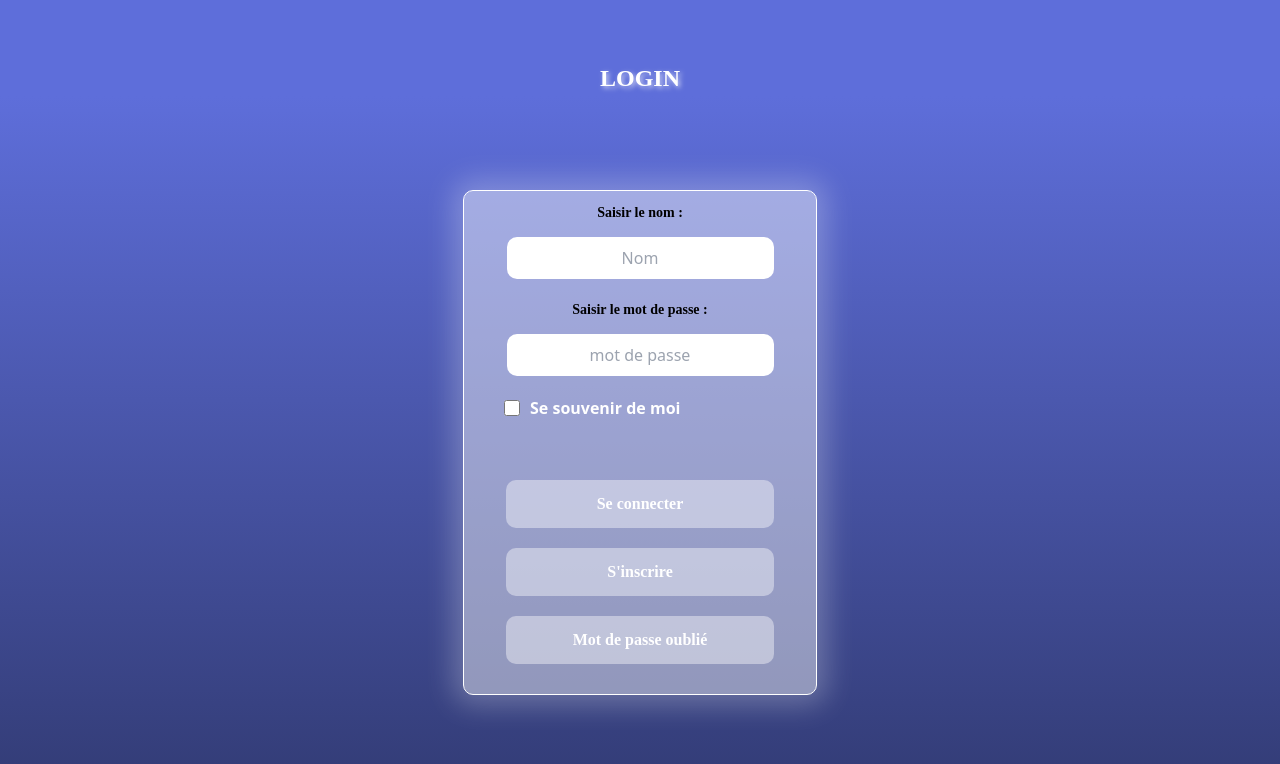
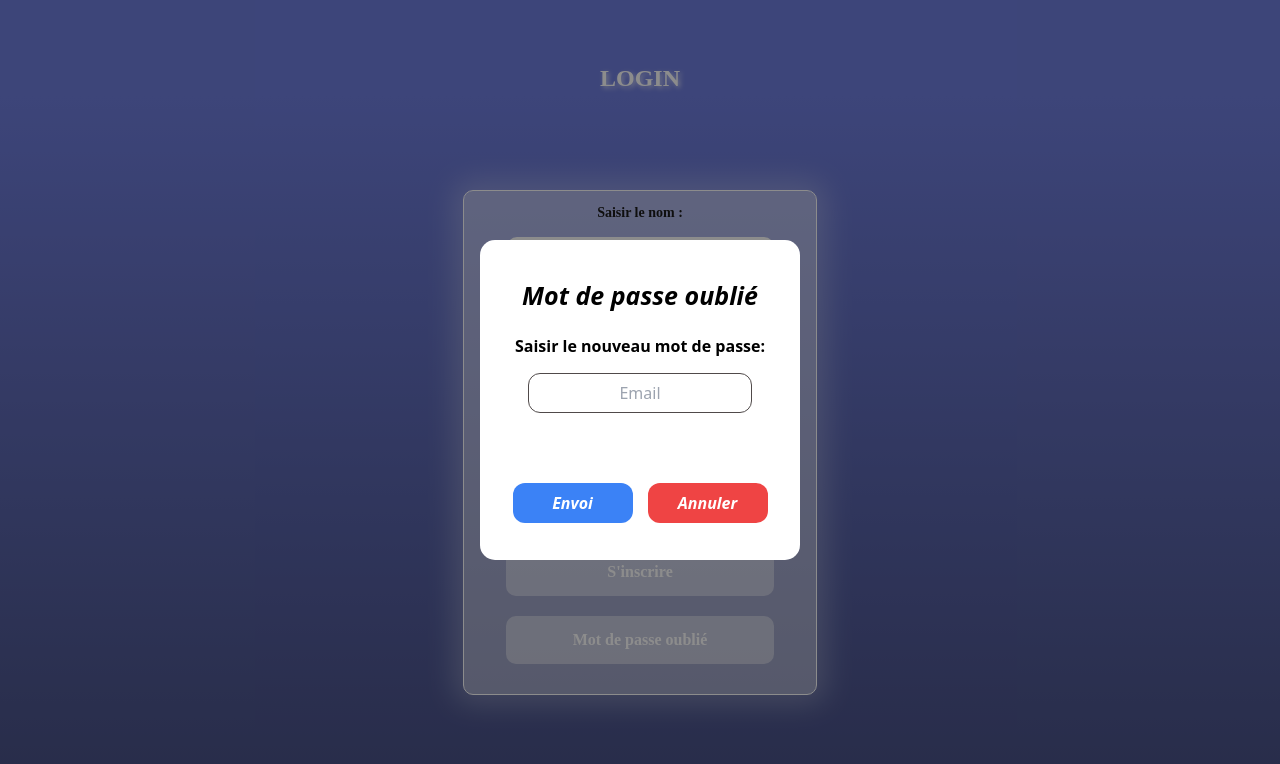
Before and after one commit to ALAAHAJHOUJ/USERSAPP-partie-front-end-, a React (Create React App) app: page / in a window 1280 px wide. Shown: the top 764 px of the page. Built offline with nearby package versions, Linux system fonts and the light colour scheme; a web font is replaced by a local one.

Commit message:
presque finis

```diff
--- a/src/pagesAceuille/Code.jsx
+++ b/src/pagesAceuille/Code.jsx
@@ -20,8 +20,8 @@ function Code({Onclick1}) {
           <motion.div  initial={{opacity:0,y:-100}} animate={{opacity:1,y:0}} transition={{duration:1}} className='bg-white rounded-[15px] w-[320px] min-h-[320px] flex justify-center flex-wrap content-center gap-[20px]'>
             <span className='text-[25px] font-[700] italic text-center'>Mot de passe oublié</span>
             <div className='w-full  flex justify-center flex-wrap gap-[15px]'>
-              <label htmlFor="email" className='w-full font-[600]  text-center' >Saisir le code:</label>
-              <input ref={ref2} type="text" name="email" id="email" placeholder='Votre code' className='border-[#504a4a] border-[1px] w-[70%] h-[40px] rounded-[12px] placeholder:text-center' />
+              <label htmlFor="code" className='w-full font-[600]  text-center' >Saisir le code:</label>
+              <input ref={ref2} type="text" name="code" id="code" placeholder='Votre code' className='border-[#504a4a] border-[1px] w-[70%] h-[40px] rounded-[12px] placeholder:text-center' />
               <div className='text-red-500 font-[600] w-full text-center'>{error!="bien"?error:""}</div>
               <input type="submit" onClick={(e)=>{valider(e)}} value={"Envoi"} className='bg-blue-500 focus:border-none focus:outline-none rounded-[12px] text-white w-[120px] h-[40px] text-center mt-[40px] cursor-pointer font-[700] italic hover:bg-blue-300'/>
               <div onClick={()=>{Onclick1()}} className='bg-red-500 font-[700] focus:border-none focus:outline-none text-white rounded-[12px] w-[120px] h-[40px] flex justify-center items-center mt-[40px] italic cursor-pointer hover:bg-red-300'>Annuler</div>
--- a/src/pagesAceuille/Login.jsx
+++ b/src/pagesAceuille/Login.jsx
@@ -4,8 +4,10 @@ import Motdepasse from "./Motdepasse";
 import Erreur1 from './Erreur1'
 import { useAuth } from "../App";
 import Code from "./Code";
+import Actualiser from "./actualiser";
 
 function Login() {
+   const [actualiser1,setActualiser]=useState(true)
    const [error,setError]=useState(false);
    const [email,setEmail]=useState(false);
    const [code,setCode]=useState(false)
@@ -80,8 +82,9 @@ function Login() {
 
   return (
     <div className='w-full  flex flex-col justify-start items-center gap-[90px]  '>
+       {actualiser1==true?<Actualiser></Actualiser>:<></>}
        {code==true?<Code Onclick1={()=>{setCode(false)}}></Code>:<></>}
-       {email==true?<Motdepasse Onclick1={()=>{setEmail(false)}} ></Motdepasse>:<></>}
+       {email==true?<Motdepasse Onclick1={()=>{setEmail(false)}} succes={()=>{setEmail(false);setCode(true)}} ></Motdepasse>:<></>}
        {error==true?<Erreur1 message={message} click={()=>{setError(false)}}></Erreur1>:<></>}
        <div className='w-[100px] h-[40px] text-[24px] text-[white] text-center font-[Inika] font-[700]' style={{textShadow:"2px 2px 5px rgba(255, 255, 255, 0.7)"}}>LOGIN</div>
 
--- a/src/pagesAceuille/Motdepasse.jsx
+++ b/src/pagesAceuille/Motdepasse.jsx
@@ -1,6 +1,6 @@
 import React, { useRef, useState } from 'react'
 import { motion } from 'framer-motion';
-function Motdepasse({Onclick1}) {
+function Motdepasse({Onclick1,succes}) {
   const ref1=useRef();
   const ref2=useRef();
   const refEmail=useRef()
@@ -45,6 +45,8 @@ function Motdepasse({Onclick1}) {
             if(resultat1=="code envoyé avec succes,veuillez verifier")
             {
             console.log('opération passée avec succes')
+            succes()
+
             }else if(resultat1=="cet email n'existe pas")
             {
             console.log('email inexistant')
--- /dev/null
+++ b/src/pagesAceuille/actualiser.jsx
@@ -0,0 +1,35 @@
+import { motion } from 'framer-motion'
+import React, { useRef, useState } from 'react'
+
+function Actualiser() {
+  const [error,setError]=useState("bien")
+  const ref1=useRef();
+  const ref2=useRef();
+  const ref3=useRef();
+
+
+  const valider=()=>{//onva d'abord valider le mot de passe
+
+  }
+
+  const envoyer=async()=>{ //on va envoyer la demande au serveur
+
+  }
+  return (
+    <div ref={ref1} className='w-full h-full bg-[#1f1f1f82] fixed top-0 left-0 flex justify-center items-center' onClick={(e)=>{/*if(e.target==ref1.current) {Onclick1()}*/}}>
+      <motion.div initial={{opacity:0,y:-100}} animate={{opacity:1,y:0}} transition={{duration:1}} className='bg-white rounded-[15px] w-[320px] min-h-[320px] flex justify-center flex-wrap content-center gap-[20px]'>
+        <span className='text-[25px] font-[700] italic text-center'>Mot de passe oublié</span>
+        <div className='w-full  flex justify-center flex-wrap gap-[15px]'>
+          <label htmlFor="pass" className='w-full font-[600]  text-center' >Saisir le nouveau mot de passe:</label>
+          <input ref={ref2} type="password" name="pass" id="pass" placeholder='Email' className='border-[#504a4a] border-[1px] w-[70%] h-[40px] rounded-[12px] placeholder:text-center' />
+          <div className='text-red-500 font-[600] w-full text-center'>{error!="bien"?error:""}</div>
+          <input type="submit"  value={"Envoi"} className='bg-blue-500 focus:border-none focus:outline-none rounded-[12px] text-white w-[120px] h-[40px] text-center mt-[40px] cursor-pointer font-[700] italic hover:bg-blue-300'/>
+          <div ref={ref3} className='bg-red-500 font-[700] focus:border-none focus:outline-none text-white rounded-[12px] w-[120px] h-[40px] flex justify-center items-center mt-[40px] italic cursor-pointer hover:bg-red-300'>Annuler</div>
+        </div>
+
+      </motion.div>
+    </div>
+  )
+}
+
+export default Actualiser
```
